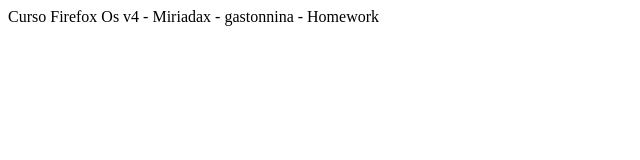
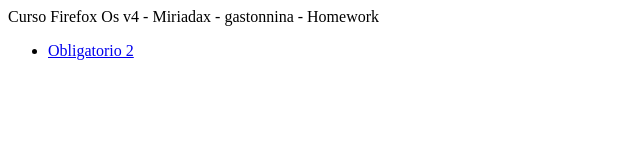
Before and after one commit to gastonnina/firefox4, a plain HTML site: page index.html in a window 1280 px wide. Shown: the whole page, without its empty margins (0-640 px from the left). Drawn offline with Linux system fonts and the light colour scheme.

Commit message:
agregando trabajo al menu

```diff
--- a/index.html
+++ b/index.html
@@ -7,5 +7,8 @@
     </head>
     <body>
         <div>Curso Firefox Os v4 - Miriadax - gastonnina - Homework</div>
+        <ul>
+            <li> <a href="modulo_02/obligatorio_02/pagina1.html">Obligatorio 2</a></li>
+        </ul>
     </body>
 </html>
```
